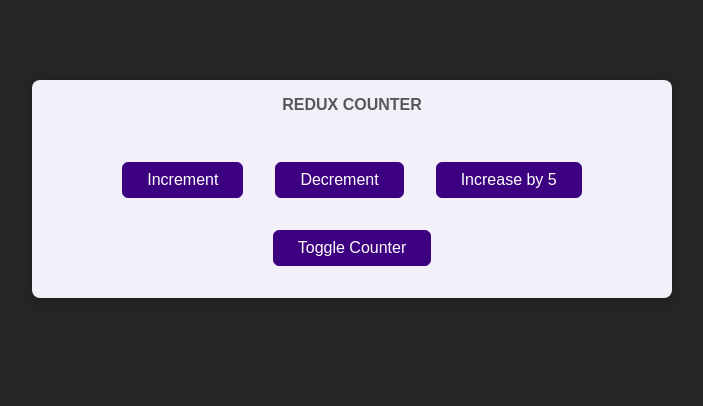
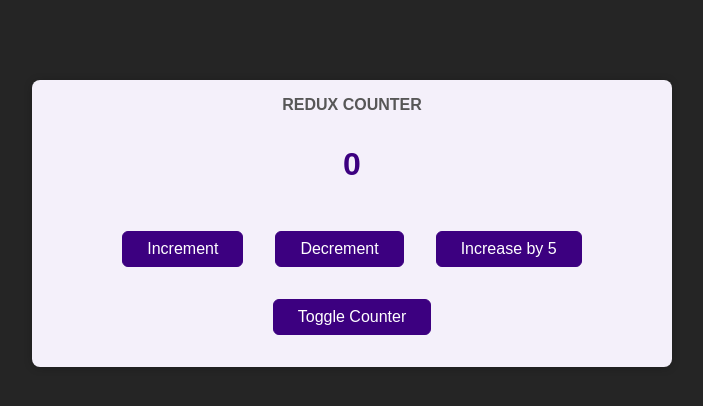
Before and after one commit to andrewrey/react-complete-guideReduxReactReview, a React (Create React App) app: page / in a window 1280 px wide. Shown: the top 406 px of the page, without its empty margins (288-991 px from the left). Built offline with nearby package versions, Linux system fonts and the light colour scheme.

Commit message:
updated useSelector in Counter component

```diff
--- a/src/components/Counter.js
+++ b/src/components/Counter.js
@@ -5,7 +5,7 @@ import { counterActions } from "../store/index";
 import classes from "./Counter.module.css";
 
 const Counter = () => {
-  const counter = useSelector((state) => state.count);
+  const counter = useSelector((state) => state.counter);
   const showCounter = useSelector((state) => state.showCounter);
   const dispatch = useDispatch();
   const toggleCounterHandler = () => {
```
